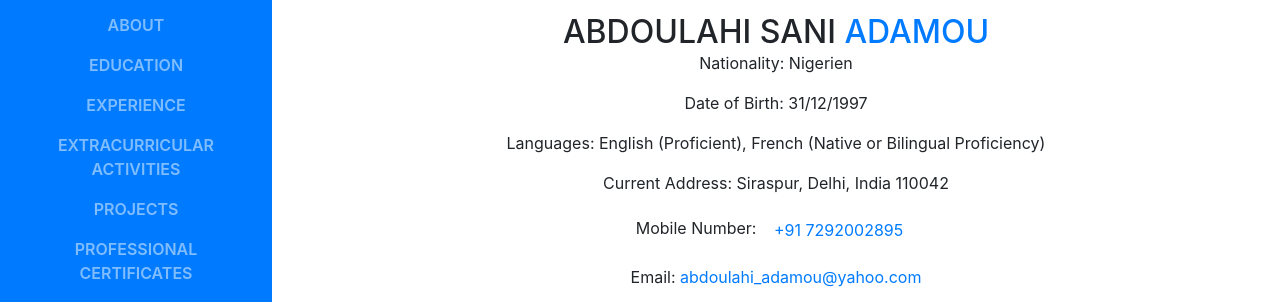
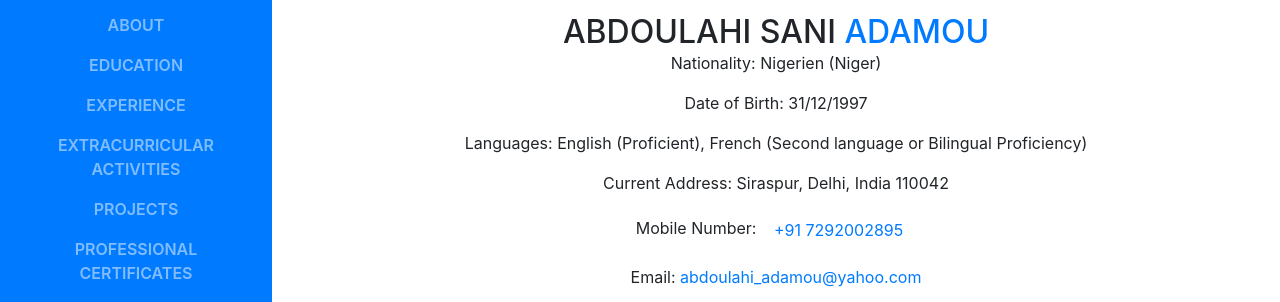
Before and after one commit to abdoulasani/Portfolio, a website with bundled scripts: page index.html in a window 1280 px wide. Shown: the part 283-585 px from the top of the page. Built offline with nearby package versions, Linux system fonts and the light colour scheme; some icons are missing; a web font is replaced by a local one.

Commit message:
Update index.html

```diff
--- a/index.html
+++ b/index.html
@@ -80,9 +80,9 @@
               <h2 class="mb-0">Abdoulahi Sani
                   <span class="text-primary">Adamou</span>
               </h2>
-                <p class="nationality">Nationality: Nigerien</p>
+                <p class="nationality">Nationality: Nigerien (Niger)</p>
                 <p class="dob">Date of Birth: 31/12/1997</p>
-                <p class="dob">Languages: English (Proficient),  French (Native or Bilingual Proficiency)</p>
+                <p class="dob">Languages: English (Proficient),  French (Second language or Bilingual Proficiency)</p>
                 <p class="address">Current Address: Siraspur, Delhi, India 110042</p>
                 <p class="mobile">Mobile Number: <a href="tel:+917292002895" class="btn btn-social btn-facebook"><i class="fas fa-phone-alt"></i> +91 7292002895</a></p>
                 <p class="email">Email: <a href="mailto:abdoulahi_adamou@yahoo.com">abdoulahi_adamou@yahoo.com</a></p>
```
